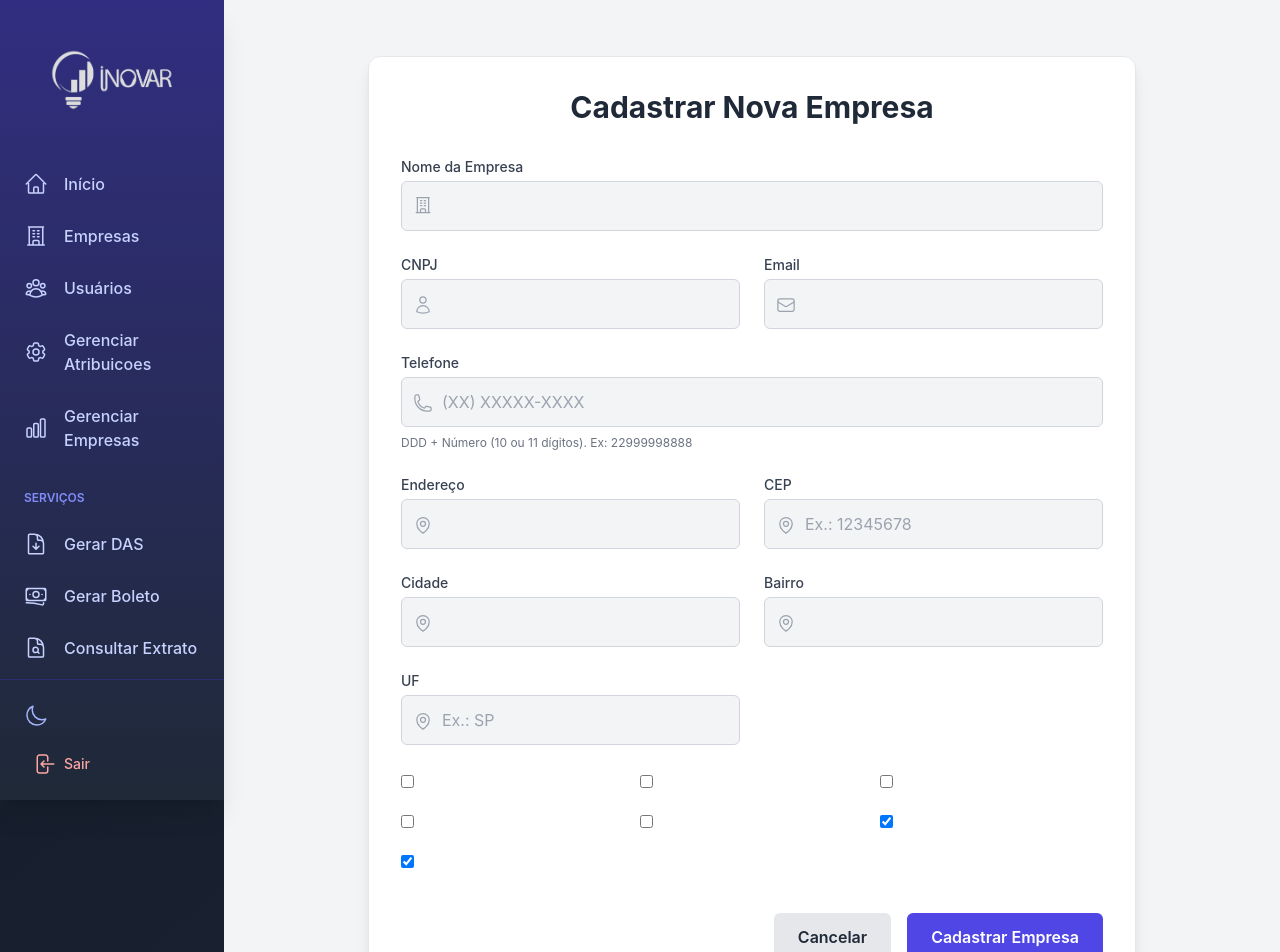
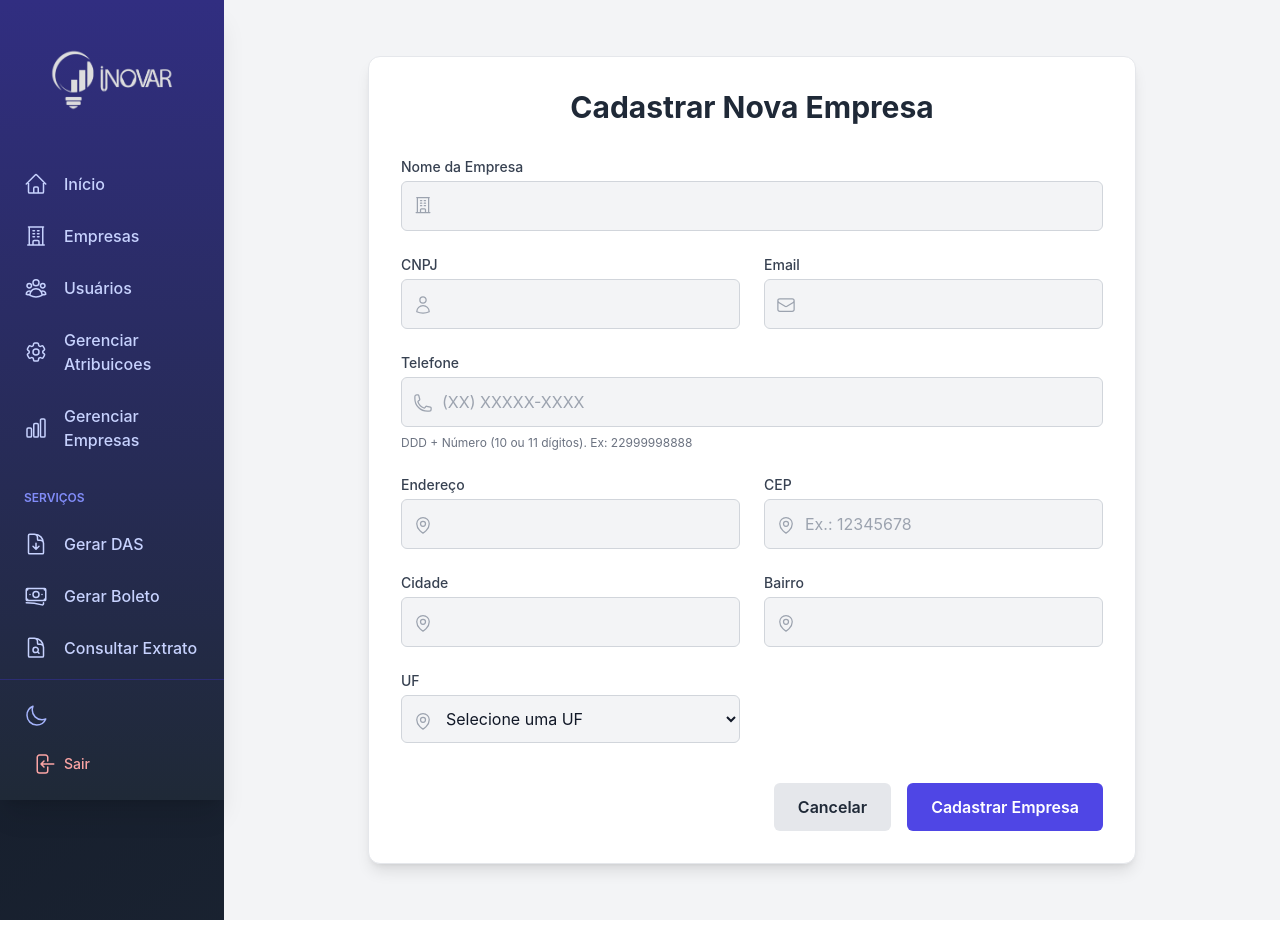
Before and after one commit to raphaelcastelar/web_sistema_inovar, a React (Create React App) app in the folder sistema_inovar/frontend/: page /empresas/cadastrar in a window 1280 px wide. Shown: the top 952 px of the page. After the commit the page ends 920 px from the top, so only its background shows below. Built offline with nearby package versions, Linux system fonts and the light colour scheme; sample sign-in values are in the browser's storage.

Commit message:
att api bb- empresa form att

```diff
--- a/sistema_inovar/frontend/src/components/EmpresaForm.js
+++ b/sistema_inovar/frontend/src/components/EmpresaForm.js
@@ -8,7 +8,7 @@ import {
     BuildingOfficeIcon,
     EnvelopeIcon,
     PhoneIcon,
-    MapPinIcon, // Novo ícone para endereço
+    MapPinIcon,
 } from '@heroicons/react/24/outline';
 
 const EmpresaForm = () => {
@@ -26,13 +26,6 @@ const EmpresaForm = () => {
         cidade: '',
         bairro: '',
         uf: '',
-        simples_nacional: false,
-        inss: false,
-        fgts: false,
-        folha: false,
-        honorario: false,
-        monitorar_simples: true,
-        ativo: true,
     });
     const [loading, setLoading] = useState(false);
     const [error, setError] = useState(null);
@@ -86,13 +79,6 @@ const EmpresaForm = () => {
                         cidade: response.data.cidade || '',
                         bairro: response.data.bairro || '',
                         uf: response.data.uf || '',
-                        simples_nacional: response.data.simples_nacional || false,
-                        inss: response.data.inss || false,
-                        fgts: response.data.fgts || false,
-                        folha: response.data.folha || false,
-                        honorario: response.data.honorario || false,
-                        monitorar_simples: response.data.monitorar_simples || true,
-                        ativo: response.data.ativo || true,
                     });
                     validateAndSetTelefoneFeedback(displayTelefone);
                 } catch (err) {
@@ -101,24 +87,7 @@ const EmpresaForm = () => {
                     setLoading(false);
                 }
             } else {
-                setEmpresa({
-                    nome: '',
-                    cnpj: '',
-                    email: '',
-                    telefone: '',
-                    endereco: '',
-                    cep: '',
-                    cidade: '',
-                    bairro: '',
-                    uf: '',
-                    simples_nacional: false,
-                    inss: false,
-                    fgts: false,
-                    folha: false,
-                    honorario: false,
-                    monitorar_simples: true,
-                    ativo: true,
-                });
+                setEmpresa({ nome: '', cnpj: '', email: '', telefone: '', endereco: '', cep: '', cidade: '', bairro: '', uf: '' });
                 validateAndSetTelefoneFeedback('');
             }
         };
@@ -126,11 +95,8 @@ const EmpresaForm = () => {
     }, [empresaId, isEditing, validateAndSetTelefoneFeedback]);
 
     const handleChange = (e) => {
-        const { name, value, type, checked } = e.target;
-        setEmpresa(prev => ({
-            ...prev,
-            [name]: type === 'checkbox' ? checked : value,
-        }));
+        const { name, value } = e.target;
+        setEmpresa(prev => ({ ...prev, [name]: value }));
         if (name === 'telefone') {
             validateAndSetTelefoneFeedback(value);
         }
@@ -176,6 +142,12 @@ const EmpresaForm = () => {
         if (telefoneFeedback.type === 'success') return 'text-green-600 dark:text-green-400';
         return 'text-gray-500 dark:text-gray-400';
     };
+
+    // Lista de UFs do Brasil
+    const ufs = [
+        'AC', 'AL', 'AP', 'AM', 'BA', 'CE', 'DF', 'ES', 'GO', 'MA', 'MT', 'MS', 'MG',
+        'PA', 'PB', 'PR', 'PE', 'PI', 'RJ', 'RN', 'RS', 'RO', 'RR', 'SC', 'SP', 'SE', 'TO'
+    ];
 
     if (loading && isEditing) {
         return <p className="text-center text-gray-500 dark:text-gray-400 mt-10">Carregando dados da empresa...</p>;
@@ -322,104 +294,21 @@ const EmpresaForm = () => {
                         <div className="relative">
                             <label htmlFor="uf" className="block text-sm font-medium text-gray-700 dark:text-indigo-300">UF</label>
                             <MapPinIcon className="h-5 w-5 text-gray-400 absolute top-10 left-3" />
-                            <input
-                                type="text"
+                            <select
                                 name="uf"
                                 id="uf"
                                 value={empresa.uf}
                                 onChange={handleChange}
                                 className="w-full mt-1 p-3 pl-10 bg-gray-100 dark:bg-gray-700 text-gray-900 dark:text-white rounded-md border border-gray-300 dark:border-gray-600 focus:ring-2 focus:ring-indigo-500 focus:border-indigo-500 transition-colors"
-                                placeholder="Ex.: SP"
-                                maxLength="2"
-                            />
-                        </div>
-                    </div>
-
-                    {/* --- Grid para Checkboxes --- */}
-                    <div className="grid grid-cols-2 md:grid-cols-3 gap-4">
-                        <div>
-                            <label className="flex items-center">
-                                <input
-                                    type="checkbox"
-                                    name="simples_nacional"
-                                    checked={empresa.simples_nacional}
-                                    onChange={handleChange}
-                                    className="mr-2"
-                                />
-                                Simples Nacional
-                            </label>
-                        </div>
-                        <div>
-                            <label className="flex items-center">
-                                <input
-                                    type="checkbox"
-                                    name="inss"
-                                    checked={empresa.inss}
-                                    onChange={handleChange}
-                                    className="mr-2"
-                                />
-                                INSS
-                            </label>
-                        </div>
-                        <div>
-                            <label className="flex items-center">
-                                <input
-                                    type="checkbox"
-                                    name="fgts"
-                                    checked={empresa.fgts}
-                                    onChange={handleChange}
-                                    className="mr-2"
-                                />
-                                FGTS
-                            </label>
-                        </div>
-                        <div>
-                            <label className="flex items-center">
-                                <input
-                                    type="checkbox"
-                                    name="folha"
-                                    checked={empresa.folha}
-                                    onChange={handleChange}
-                                    className="mr-2"
-                                />
-                                Folha
-                            </label>
-                        </div>
-                        <div>
-                            <label className="flex items-center">
-                                <input
-                                    type="checkbox"
-                                    name="honorario"
-                                    checked={empresa.honorario}
-                                    onChange={handleChange}
-                                    className="mr-2"
-                                />
-                                Honorário
-                            </label>
-                        </div>
-                        <div>
-                            <label className="flex items-center">
-                                <input
-                                    type="checkbox"
-                                    name="monitorar_simples"
-                                    checked={empresa.monitorar_simples}
-                                    onChange={handleChange}
-                                    className="mr-2"
-                                />
-                                Monitorar Simples
-                            </label>
-                        </div>
-                        <div>
-                            <label className="flex items-center">
-                                <input
-                                    type="checkbox"
-                                    name="ativo"
-                                    checked={empresa.ativo}
-                                    onChange={handleChange}
-                                    className="mr-2"
-                                />
-                                Ativo
-                            </label>
+                            >
+                                <option value="">Selecione uma UF</option>
+                                {['AC', 'AL', 'AP', 'AM', 'BA', 'CE', 'DF', 'ES', 'GO', 'MA', 'MT', 'MS', 'MG',
+                                    'PA', 'PB', 'PR', 'PE', 'PI', 'RJ', 'RN', 'RS', 'RO', 'RR', 'SC', 'SP', 'SE', 'TO']
+                                    .sort()
+                                    .map(uf => (
+                                        <option key={uf} value={uf}>{uf}</option>
+                                    ))}
+                            </select>
                         </div>
                     </div>
 
```
